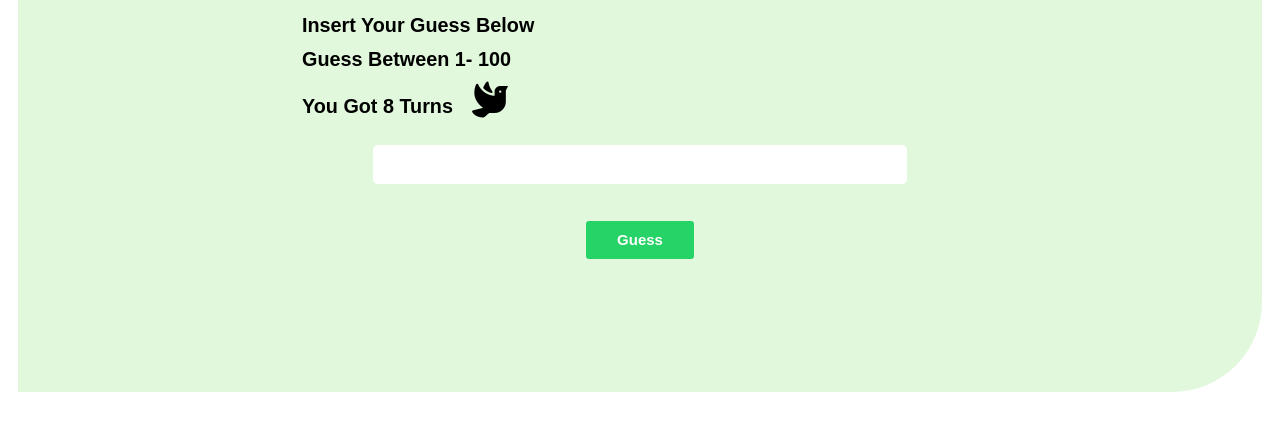
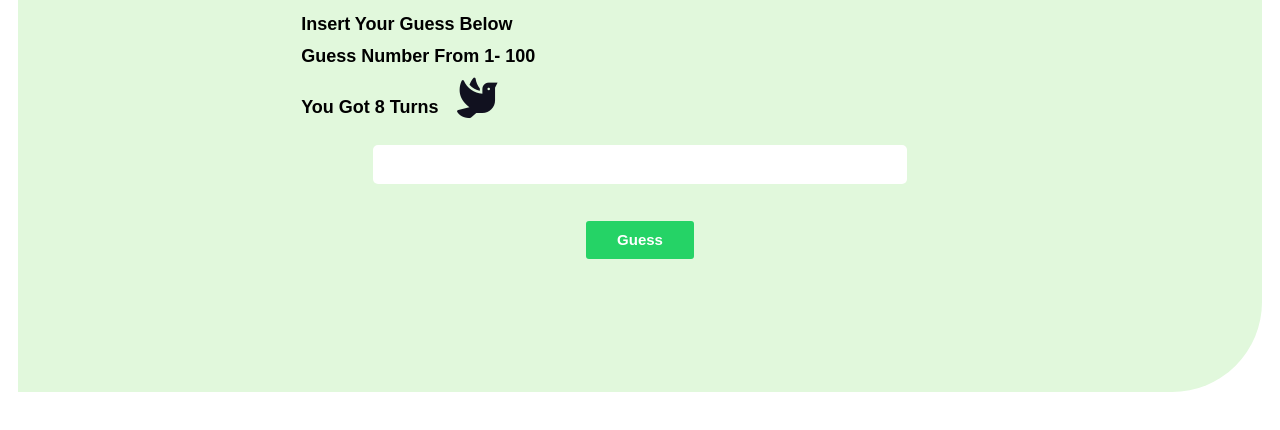
Before and after one commit to TalhaMW/Can_You_Guess.io, a plain HTML site: page index.html in a window 1280 px wide. Shown: the part 130-560 px from the top of the page. Drawn offline with Linux system fonts and the light colour scheme.

Commit message:
feature update  v2.2

```diff
--- a/index.html
+++ b/index.html
@@ -16,8 +16,8 @@
                 <div class="logo"><h1>can you guess <i style="font-size: 3.5rem;" class="fas fa-question"></i></h1></div>
                 <div class="des">
                     <p>insert your guess below</p>
-                    <p style="padding-top: 1.2rem;">Guess between 1- 100</p>
-                    <p style="padding-top: 1.2rem;">You got 8 turns <i style="font-size: 4rem;padding-left: 1.5rem;" class="fas fa-dove"></i></p>
+                    <p style="padding-top: 1.2rem;">Guess Number from 1- 100</p>
+                    <p style="padding-top: 1.2rem;">You got 8 turns <i style="font-size: 4.5rem;padding-left: 1.5rem;color:#11111F;" class="fas fa-dove"></i></p>
                 </div>
             </div>
             <div class="input-container">
--- a/style.css
+++ b/style.css
@@ -15,6 +15,7 @@ body{
     align-items:center;
     /* height: 100vh; */
     padding: 2rem;
+    /* text-transform: capitalize; */
 }
 
 main{
@@ -49,7 +50,7 @@ main{
     /* background-color:  rgb(71, 71, 71); */
 
 }
-.txt-container .des{padding-top: 1.9rem;font-size: 2.2rem;font-weight: 700;}
+.txt-container .des{padding-top: 1.9rem;font-size: 2rem;font-weight: 800;}
 .input-container{
     /* background-color: tan; */
    display: flex;
@@ -101,6 +102,7 @@ button:hover{
     color:#09ac44;list-style: none;
     padding: 0.5rem 0;
     font-size: 2.1rem;
+    text-transform: capitalize;
 }
 .nested-ul{padding: 1rem;}
 .nested-ul .hint-li,.number-turns{
```
